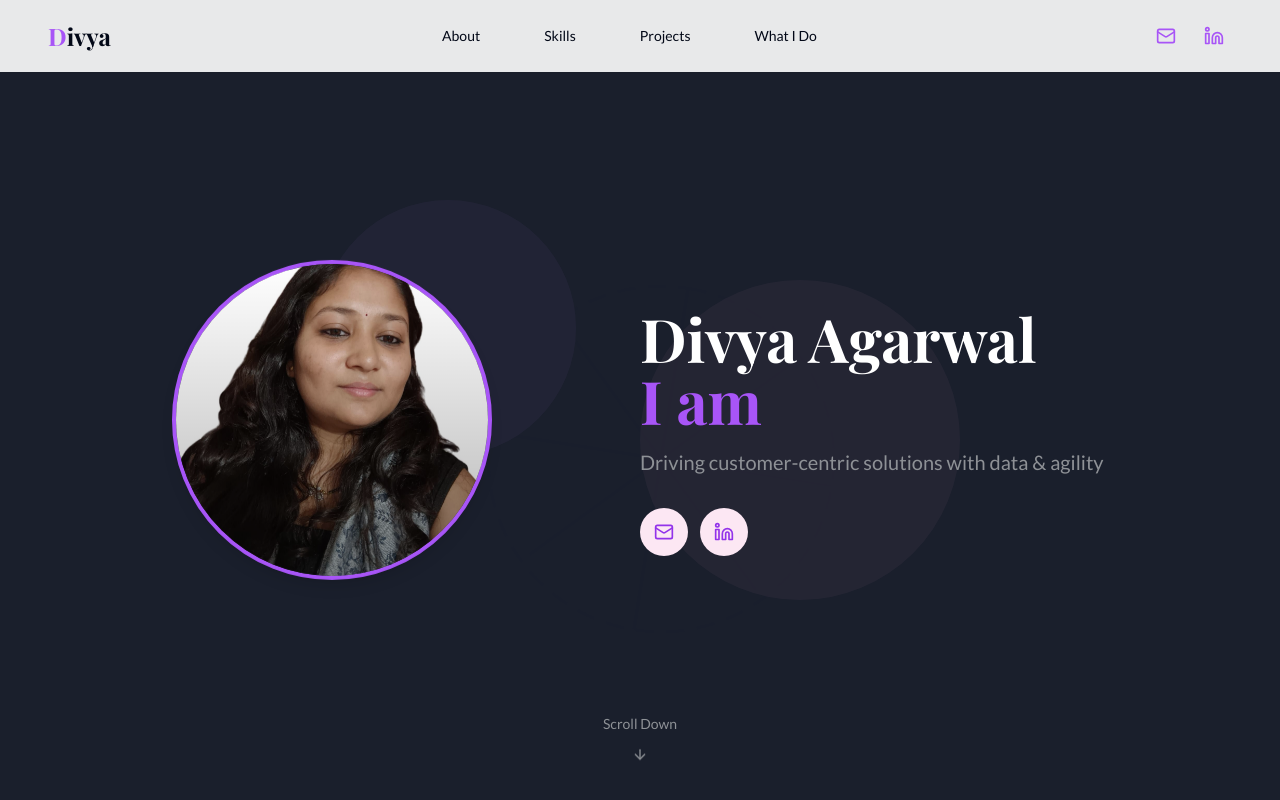
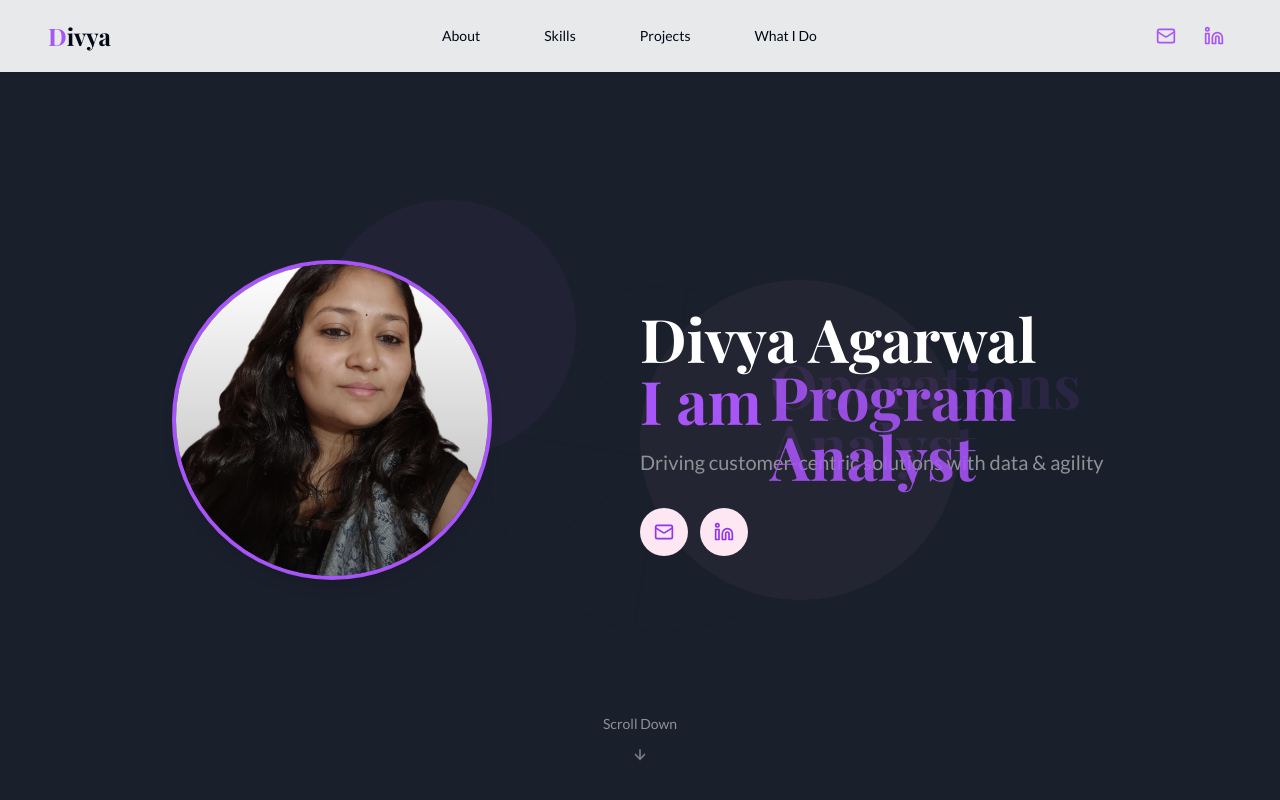
Before and after one commit to Divyaagarwal111/divya-spark-portfolio-flow, a React (Vite) app: page / in a window 1280 px wide. Shown: the top 800 px of the page. Built offline with nearby package versions, Linux system fonts and the light colour scheme.

Commit message:
Fix: Display titles in HeroSection
Fixes an issue where the titles in the HeroSection were not visible.

```diff
--- a/src/components/HeroSection.tsx
+++ b/src/components/HeroSection.tsx
@@ -1,4 +1,3 @@
-
 import React, { useState, useEffect } from 'react';
 import { Button } from '@/components/ui/button';
 import { ArrowDown, Linkedin, Mail } from 'lucide-react';
@@ -51,28 +50,21 @@ export default function HeroSection() {
             <span className="block">Divya Agarwal</span>
             <div className="flex items-center text-purple-500">
               <span className="mr-2">I am</span>
-              <div className="relative h-16 overflow-hidden">
-                <span
-                  className={`absolute transition-all duration-500 ${
-                    titleIndex === 0 ? "top-0 opacity-100" : "top-16 opacity-0"
-                  }`}
-                >
-                  Product Analyst
-                </span>
-                <span
-                  className={`absolute transition-all duration-500 ${
-                    titleIndex === 1 ? "top-0 opacity-100" : "top-16 opacity-0"
-                  }`}
-                >
-                  Operations Analyst
-                </span>
-                <span
-                  className={`absolute transition-all duration-500 ${
-                    titleIndex === 2 ? "top-0 opacity-100" : "top-16 opacity-0"
-                  }`}
-                >
-                  Program Analyst
-                </span>
+              <div className="h-16 inline-block">
+                <div className="relative">
+                  {titles.map((title, index) => (
+                    <span
+                      key={index}
+                      className={`absolute left-0 transition-all duration-500 ${
+                        titleIndex === index
+                          ? "opacity-100 transform-none"
+                          : "opacity-0 -translate-y-4"
+                      }`}
+                    >
+                      {title}
+                    </span>
+                  ))}
+                </div>
               </div>
             </div>
           </h1>
```
